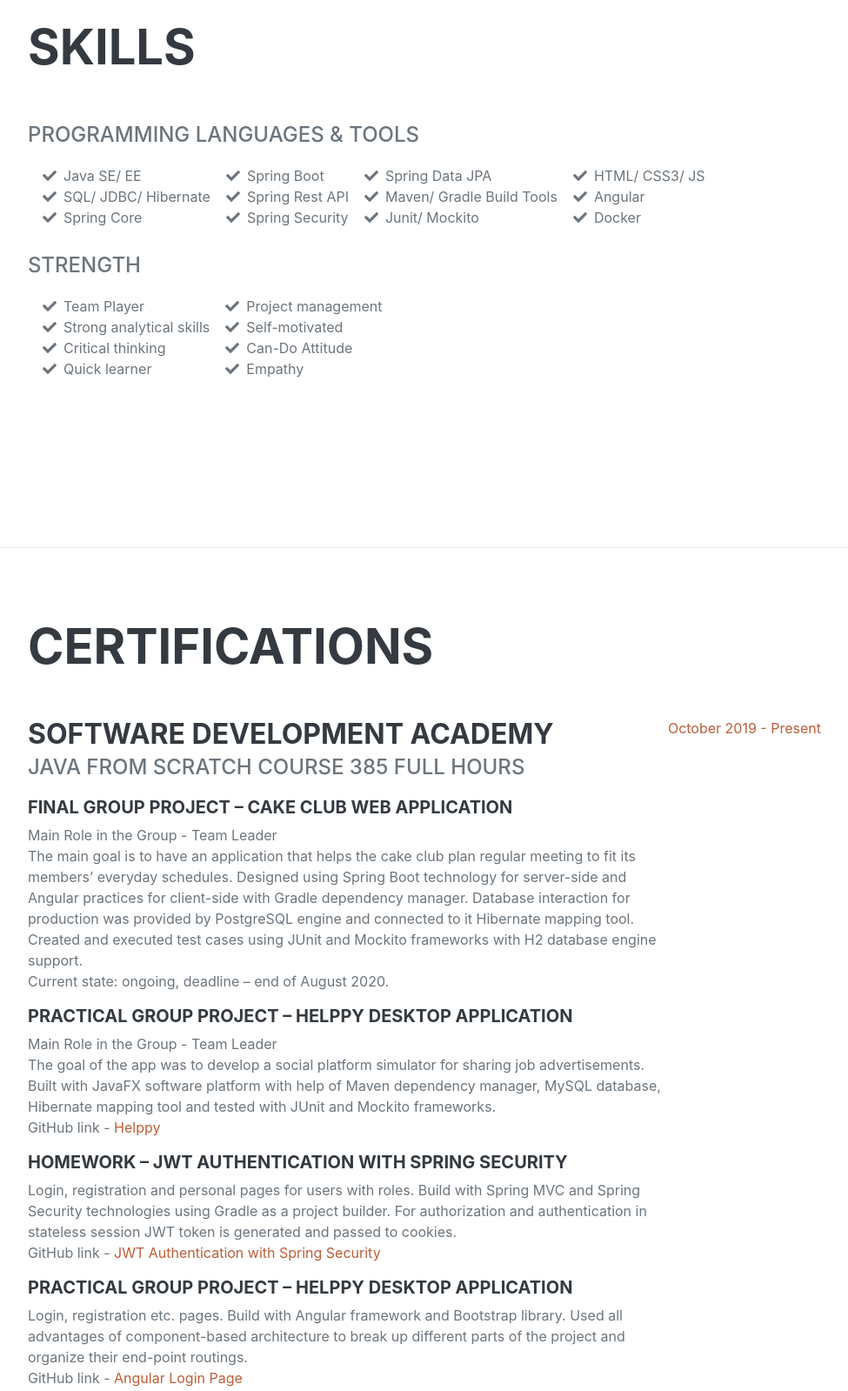
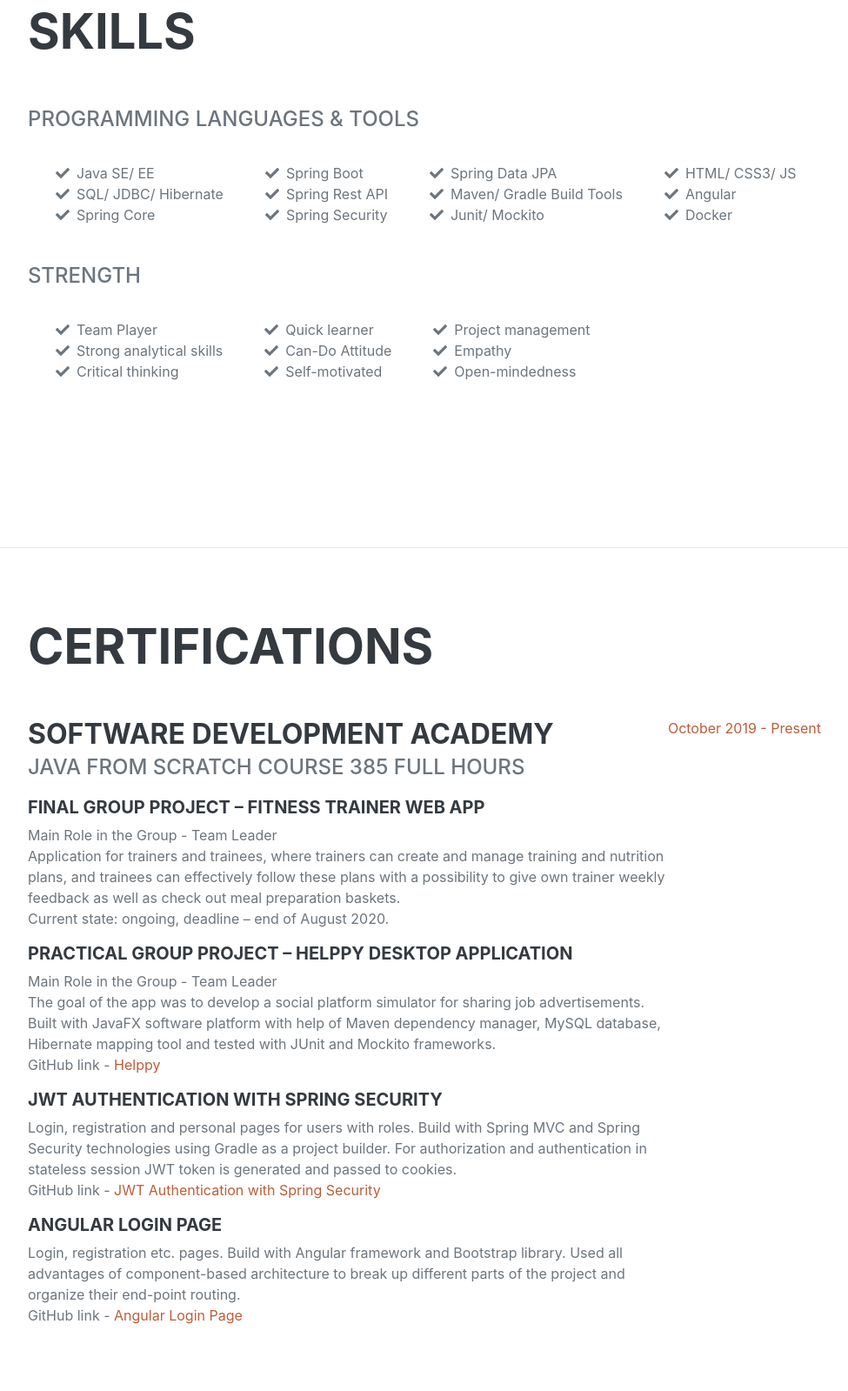
Before and after one commit to StanislavRa/my-resume, a plain HTML site: page index.html in a window 1280 px wide. Shown: the part 1119-2718 px from the top of the page at 87% size, without its empty margins (288-1263 px from the left). Drawn offline with nearby package versions, Linux system fonts and the light colour scheme; a web font is replaced by a local one.

Commit message:
Adjusted Skills

```diff
--- a/index.html
+++ b/index.html
@@ -85,10 +85,10 @@
         <div class="resume-section-content">
             <h2 class="mb-5">Skills</h2>
             <div class="subheading mb-3">Programming Languages & Tools</div>
-            <div class="table-borderless">
+            <div class="table-borderless table-responsive">
                 <table>
                     <tr>
-                        <td>
+                        <td class="w-auto p-3">
                             <ul class="fa-ul mb-0">
                                 <li>
                                     <span class="fa-li"><i class="fas fa-check"></i></span>
@@ -104,7 +104,7 @@
                                 </li>
                             </ul>
                         </td>
-                        <td>
+                        <td class="w-auto p-3">
                             <ul class="fa-ul mb-0">
                                 <li>
                                     <span class="fa-li"><i class="fas fa-check"></i></span>
@@ -120,7 +120,7 @@
                                 </li>
                             </ul>
                         </td>
-                        <td>
+                        <td class="w-auto p-3">
                             <ul class="fa-ul mb-0">
                                 <li>
                                     <span class="fa-li"><i class="fas fa-check"></i></span>
@@ -136,7 +136,7 @@
                                 </li>
                             </ul>
                         </td>
-                        <td>
+                        <td class="w-auto p-3">
                             <ul class="fa-ul mb-0">
                                 <li>
                                     <span class="fa-li"><i class="fas fa-check"></i></span>
@@ -160,7 +160,7 @@
             <div class="table-borderless">
                 <table>
                     <tr>
-                        <td>
+                        <td class="w-auto p-3">
                             <ul class="fa-ul mb-0">
                                 <li>
                                     <span class="fa-li"><i class="fas fa-check"></i></span>
@@ -174,13 +174,25 @@
                                     <span class="fa-li"><i class="fas fa-check"></i></span>
                                     Critical thinking
                                 </li>
+                            </ul>
+                        </td>
+                        <td class="w-auto p-3">
+                            <ul class="fa-ul mb-0">
                                 <li>
                                     <span class="fa-li"><i class="fas fa-check"></i></span>
                                     Quick learner
                                 </li>
+                                <li>
+                                    <span class="fa-li"><i class="fas fa-check"></i></span>
+                                    Can-Do Attitude
+                                </li>
+                                <li>
+                                    <span class="fa-li"><i class="fas fa-check"></i></span>
+                                    Self-motivated
+                                </li>
                             </ul>
                         </td>
-                        <td>
+                        <td class="w-auto p-3">
                             <ul class="fa-ul mb-0">
                                 <li>
                                     <span class="fa-li"><i class="fas fa-check"></i></span>
@@ -188,15 +200,11 @@
                                 </li>
                                 <li>
                                     <span class="fa-li"><i class="fas fa-check"></i></span>
-                                    Self-motivated
+                                    Empathy
                                 </li>
                                 <li>
                                     <span class="fa-li"><i class="fas fa-check"></i></span>
-                                    Can-Do Attitude
-                                </li>
-                                <li>
-                                    <span class="fa-li"><i class="fas fa-check"></i></span>
-                                    Empathy
+                                    Open-mindedness
                                 </li>
                             </ul>
                         </td>
@@ -214,14 +222,11 @@
                 <div class="flex-grow-1">
                     <h3 class="mb-0">Software Development Academy</h3>
                     <div class="subheading mb-3">Java from Scratch Course 385 full hours</div>
-                    <h5>Final Group Project – Cake club web application</h5>
+                    <h5>Final Group Project – Fitness Trainer Web App</h5>
                     <p>Main Role in the Group - Team Leader <br>
-                        The main goal is to have an application that helps the cake club plan regular meeting to fit its
-                        members’ everyday schedules.
-                        Designed using Spring Boot technology for server-side and Angular practices for client-side with
-                        Gradle dependency manager. Database interaction for production was provided by PostgreSQL engine
-                        and connected to it Hibernate mapping tool. Created and executed test cases using JUnit and
-                        Mockito frameworks with H2 database engine support.
+                        Application for trainers and trainees, where trainers can create and manage training and
+                        nutrition plans, and trainees can effectively follow these plans with a possibility to give own
+                        trainer weekly feedback as well as check out meal preparation baskets.
                         <br> Current state: ongoing, deadline – end of August 2020.
                     </p>
                     <h5>Practical Group Project – Helppy desktop application</h5>
@@ -231,7 +236,7 @@
                         Hibernate mapping tool and tested with JUnit and Mockito frameworks.
                         <br>GitHub link - <a class="social-icon" href="https://github.com/StanislavRa/group_A_Helppy">Helppy</a>
                     </p>
-                    <h5>Homework – JWT Authentication with Spring Security</h5>
+                    <h5>JWT Authentication with Spring Security</h5>
                     <p>
                         Login, registration and personal pages for users with roles.
                         Build with Spring MVC and Spring Security technologies using Gradle as a project builder. For
@@ -241,12 +246,12 @@
                                              href="https://github.com/StanislavRa/sda-springsecurity-JWTauthentication">
                         JWT Authentication with Spring Security</a>
                     </p>
-                    <h5>Practical Group Project – Helppy desktop application</h5>
+                    <h5>Angular Login Page</h5>
                     <p>
                         Login, registration etc. pages.
                         Build with Angular framework and Bootstrap library.
                         Used all advantages of component-based architecture to break up different parts of the project
-                        and organize their end-point routings.
+                        and organize their end-point routing.
 
                         <br>GitHub link - <a class="social-icon" href="https://github.com/StanislavRa/AngularLoginPage">Angular
                         Login Page</a>
@@ -257,6 +262,7 @@
         </div>
     </section>
 </div>
+<hr class="m-0"/>
 <!-- Experience-->
 <section class="resume-section" id="experience">
     <div class="resume-section-content">
```
